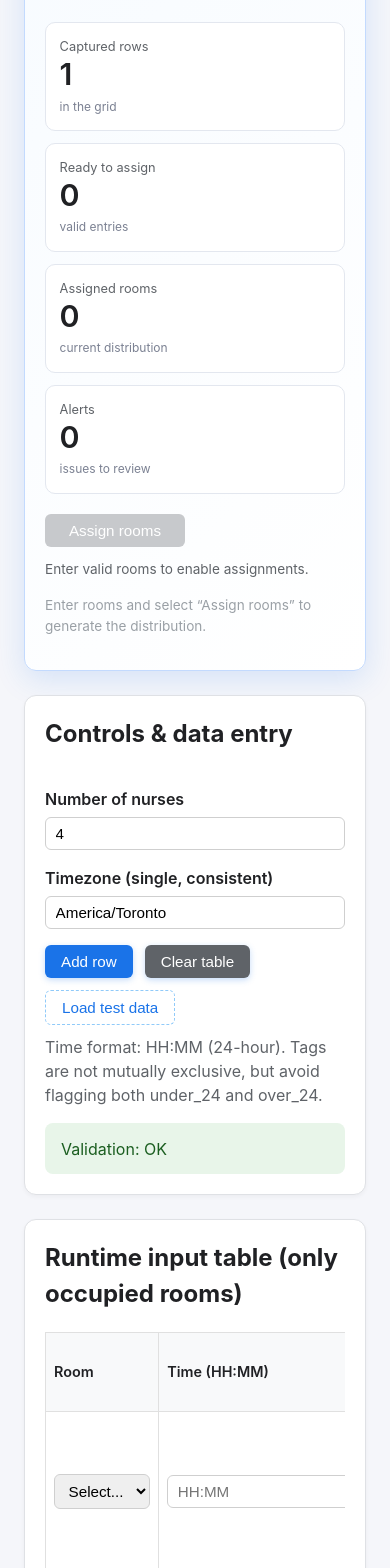
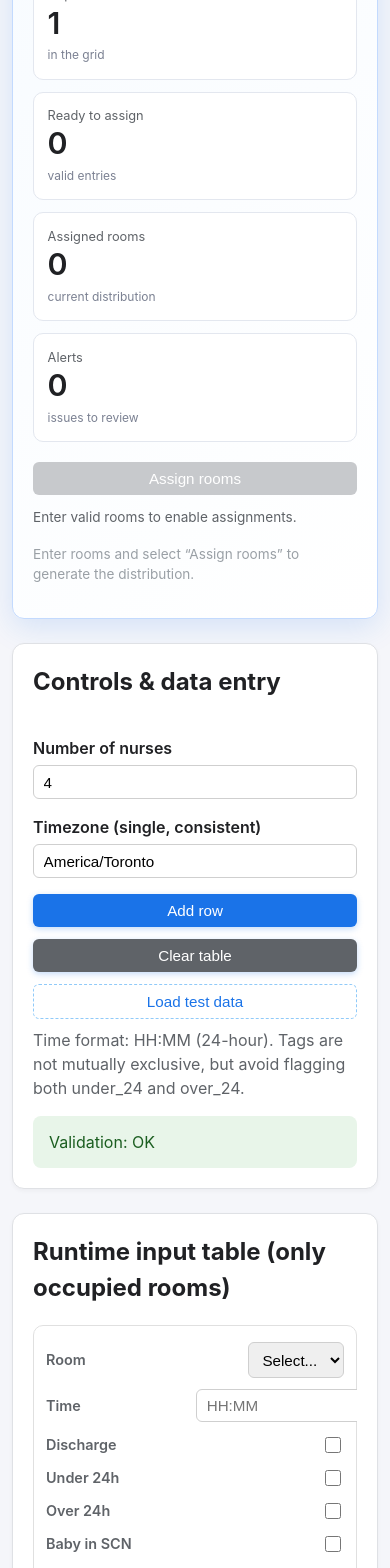
Before and after one commit to woodtho/Charge, a React (Vite) app: page / in a window 390 px wide. Shown: the part 432-2000 px from the top of the page. Built offline with nearby package versions, Linux system fonts and the light colour scheme.

Commit message:
Mobile responsive

```diff
--- a/src/App.css
+++ b/src/App.css
@@ -1,7 +1,7 @@
 .app-shell {
   max-width: 1200px;
   margin: 0 auto;
-  padding: 2rem 1.5rem 4rem;
+  padding: clamp(1rem, 4vw, 2rem) clamp(0.75rem, 3vw, 1.5rem) 4rem;
   display: flex;
   flex-direction: column;
   gap: 1.5rem;
@@ -618,6 +618,43 @@ body.dark .log-time {
   color: #8d94a3;
 }
 
+@media (max-width: 900px) {
+  .app-header {
+    flex-direction: column;
+    align-items: flex-start;
+  }
+
+  .assign-actions {
+    flex-direction: column;
+    align-items: stretch;
+  }
+
+  .assign-actions button {
+    width: 100%;
+  }
+
+  .export-actions {
+    flex-direction: column;
+    align-items: stretch;
+  }
+
+  .export-actions button {
+    width: 100%;
+  }
+
+  .button-row {
+    flex-direction: column;
+  }
+
+  .button-row button {
+    width: 100%;
+  }
+
+  .controls-grid {
+    grid-template-columns: 1fr;
+  }
+}
+
 @media (max-width: 768px) {
   .panel-head {
     flex-direction: column;
@@ -627,4 +664,64 @@ body.dark .log-time {
   .card-grid {
     grid-template-columns: 1fr;
   }
+
+  .table-scroll {
+    max-height: none;
+  }
 }
+
+@media (max-width: 640px) {
+  .input-table thead,
+  .data-table thead {
+    display: none;
+  }
+
+  .input-table tbody tr,
+  .data-table tbody tr {
+    display: block;
+    margin-bottom: 1rem;
+    border: 1px solid #e0e0e0;
+    border-radius: 10px;
+    padding: 0.65rem 0.75rem;
+    background: #fff;
+  }
+
+  .input-table tbody tr:nth-child(even),
+  .data-table tbody tr:nth-child(even) {
+    background: #fff;
+  }
+
+  .input-table td,
+  .data-table td {
+    display: flex;
+    justify-content: space-between;
+    align-items: center;
+    border: none;
+    padding: 0.35rem 0;
+    gap: 1rem;
+  }
+
+  .input-table td::before,
+  .data-table td::before {
+    content: attr(data-label);
+    font-weight: 600;
+    color: #5f6368;
+    text-transform: none;
+    flex: 0 0 45%;
+  }
+
+  .row-actions {
+    flex-direction: column;
+    gap: 0.35rem;
+  }
+
+  .row-actions .ghost,
+  .row-actions .ghost-button {
+    width: 100%;
+    text-align: left;
+  }
+
+  .checkbox {
+    justify-content: flex-end;
+  }
+}
--- a/src/App.tsx
+++ b/src/App.tsx
@@ -736,13 +736,15 @@ function App() {
               <tbody>
                 {activeAssignments.perRoom.map((room) => (
                   <tr key={`${room.nurse_id}-${room.room}-${room.rank_oldest}`}>
-                    <td>{room.nurse_id}</td>
-                    <td>{room.room}</td>
-                    <td>{formatClock(room.time, timezone)}</td>
-                    <td>{room.rank_oldest}</td>
-                    <td>{room.rank_youngest}</td>
+                    <td data-label="Nurse">{room.nurse_id}</td>
+                    <td data-label="Room">{room.room}</td>
+                    <td data-label="Time">{formatClock(room.time, timezone)}</td>
+                    <td data-label="Rank (oldest)">{room.rank_oldest}</td>
+                    <td data-label="Rank (youngest)">{room.rank_youngest}</td>
                     {labelColumns.map((col) => (
-                      <td key={`${room.room}-${col.key}`}>{room[col.key] === 'Y' ? 'Y' : ''}</td>
+                      <td key={`${room.room}-${col.key}`} data-label={col.label}>
+                        {room[col.key] === 'Y' ? 'Y' : ''}
+                      </td>
                     ))}
                   </tr>
                 ))}
@@ -855,7 +857,7 @@ function App() {
                 const cautionText = parseStateFresh ? cautionByRow.get(idx) : undefined;
                 return (
                   <tr key={`row-${idx}`}>
-                    <td>
+                    <td data-label="Room">
                       <select
                         value={row.room}
                         onChange={(e) => updateRowField(idx, 'room', e.target.value)}
@@ -871,7 +873,7 @@ function App() {
                           ))}
                       </select>
                     </td>
-                    <td>
+                    <td data-label="Time">
                       <input
                         type="text"
                         inputMode="numeric"
@@ -882,7 +884,7 @@ function App() {
                       />
                     </td>
                     {labelColumns.map((col) => (
-                      <td key={`${col.key}-${idx}`}>
+                      <td key={`${col.key}-${idx}`} data-label={col.label}>
                         <label className="checkbox" title={col.description}>
                           <input
                             type="checkbox"
@@ -899,10 +901,10 @@ function App() {
                         </label>
                       </td>
                     ))}
-                    <td>
+                    <td data-label="Status">
                       {cautionText ? <span className="status-pill warning">Needs age tag</span> : <span className="status-pill ok">Ready</span>}
                     </td>
-                    <td className="row-actions">
+                    <td className="row-actions" data-label="Actions">
                       <button
                         type="button"
                         className="ghost"
```
